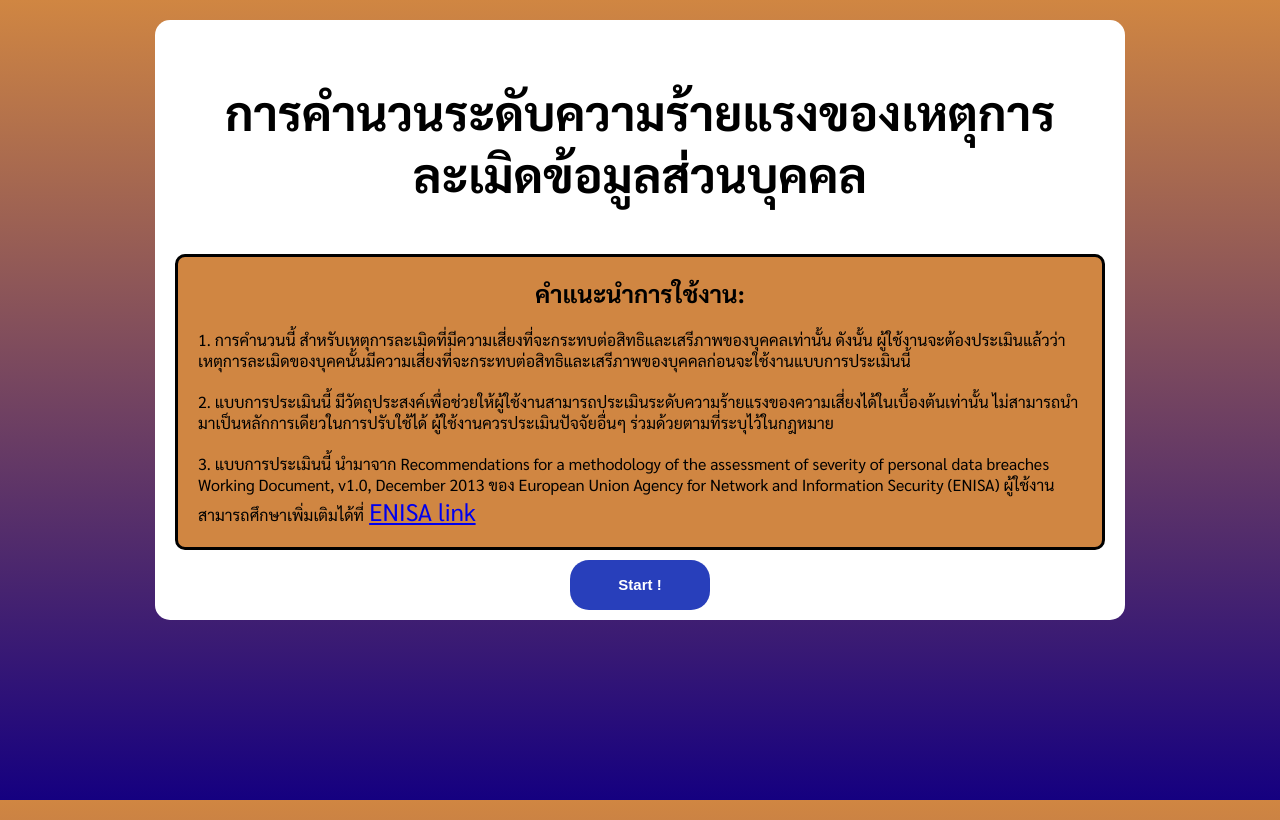
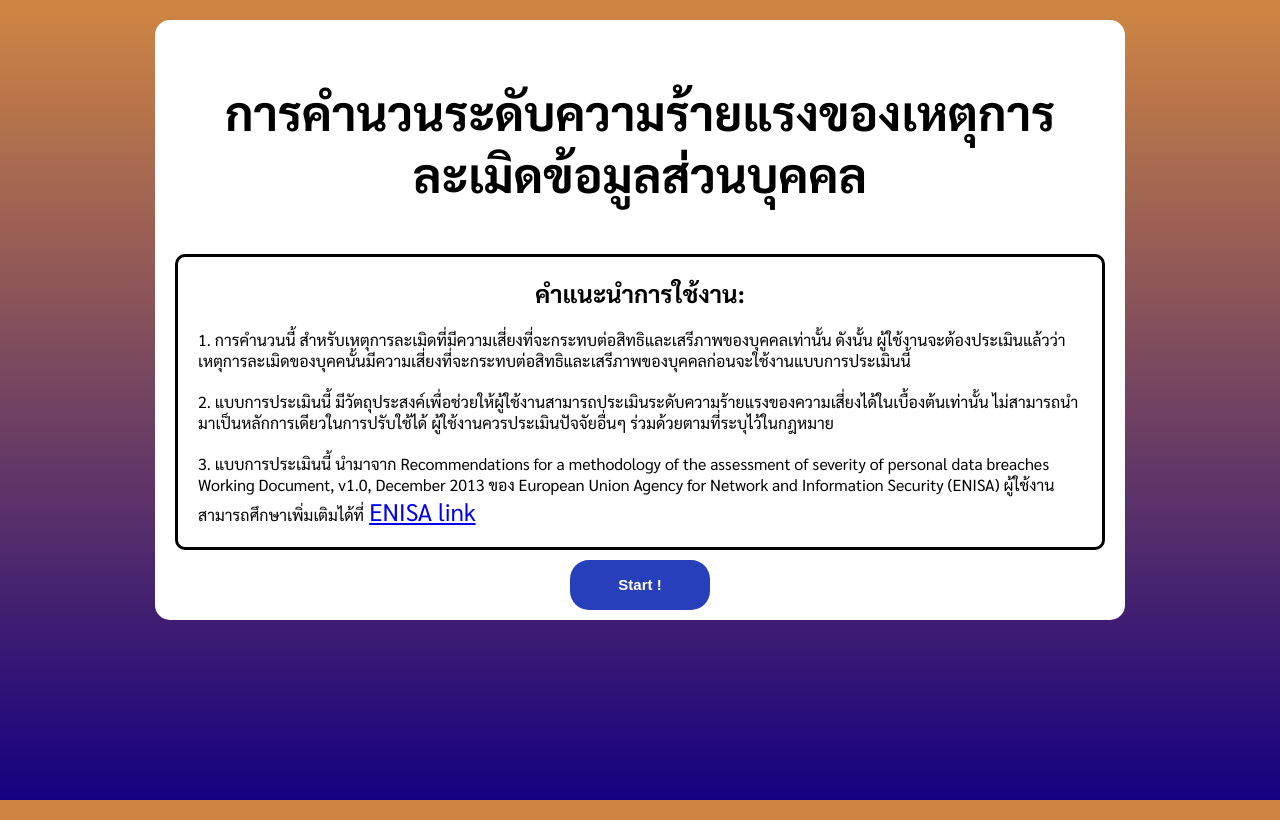
Before and after one commit to ohmtaweesap/enisa_calc, a React (Vite) app: page / in a window 1280 px wide. Built offline with nearby package versions, Linux system fonts and the light colour scheme.

Commit message:
fix color

```diff
--- a/src/index.css
+++ b/src/index.css
@@ -218,6 +218,5 @@ button:hover {
 .recommendation-container{
   border: 3px solid;
   border-radius: 10px;
-  background-color: #d08642;
   margin: 10px;
 }
```
